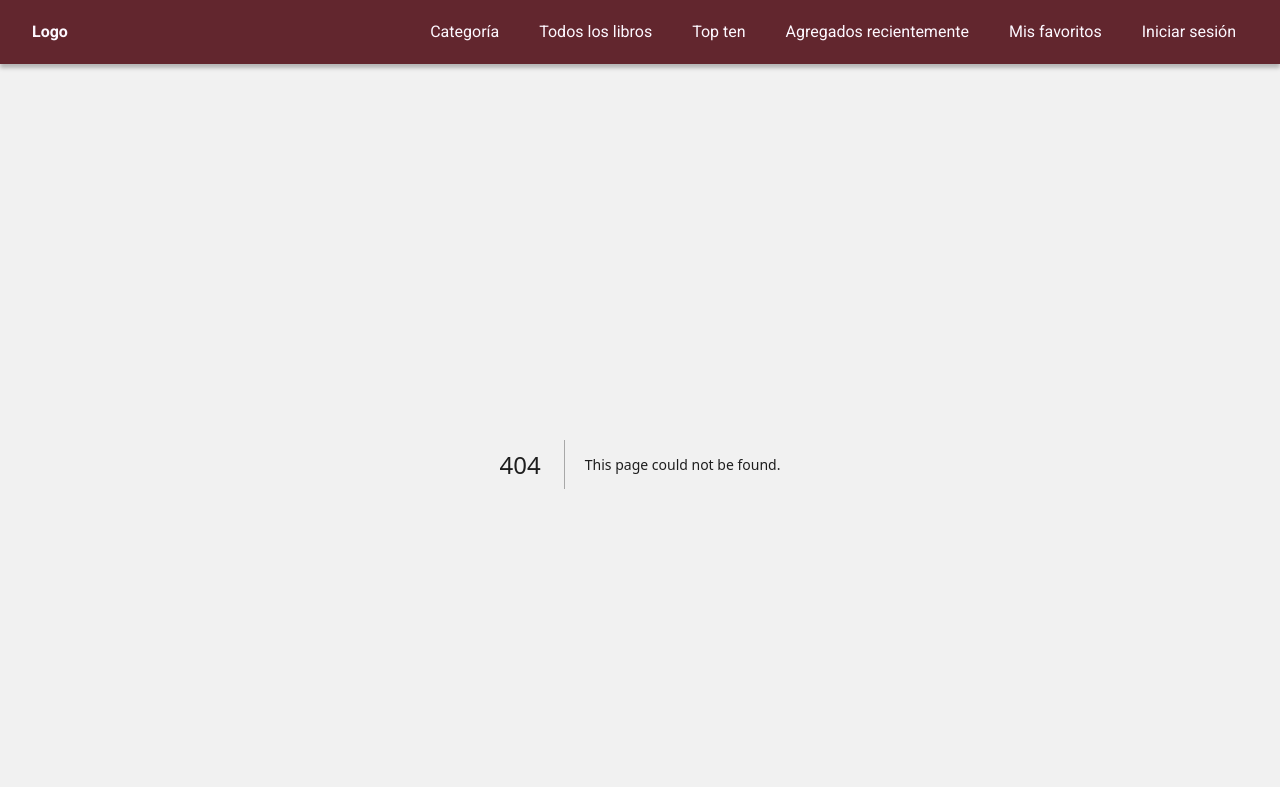
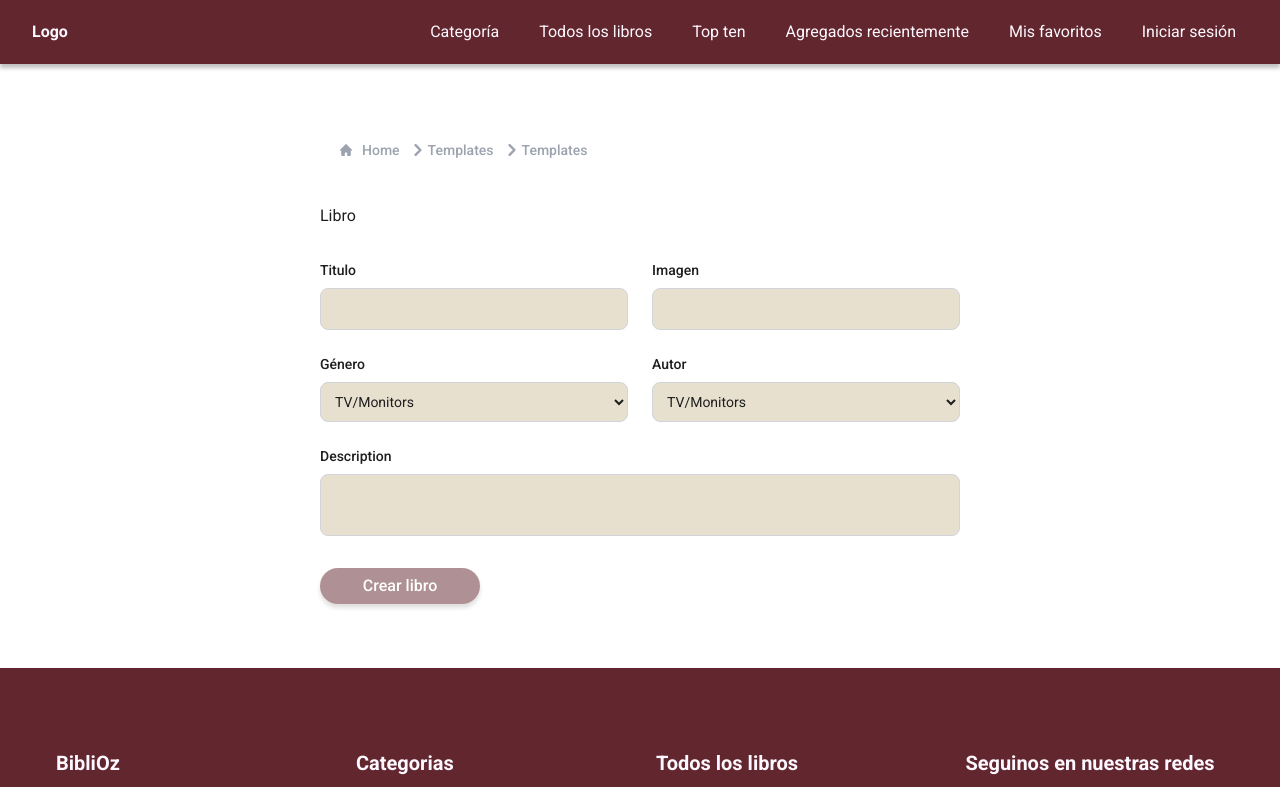
Before and after one commit to No-Country-simulation/s17-13-t-python-react, a Next.js app in the folder frontend/: page /manager/book in a window 1280 px wide. Before the commit this address had no page. Shown: the top 787 px of the page. Built offline with nearby package versions, Linux system fonts and the light colour scheme; what @midudev/tailwind-animations would draw is missing.

Commit message:
avances  from book manager

```diff
--- a/frontend/package.json
+++ b/frontend/package.json
@@ -20,6 +20,7 @@
     "react-dom": "^18",
     "react-hook-form": "^7.53.0",
     "react-icons": "^5.3.0",
+    "sonner": "^1.5.0",
     "swiper": "^11.1.11",
     "zod": "^3.23.8",
     "zustand": "^4.5.5"
--- a/frontend/src/app/layout.tsx
+++ b/frontend/src/app/layout.tsx
@@ -2,6 +2,7 @@ import type { Metadata } from 'next';
 import { Roboto } from 'next/font/google';
 import Footer from '@/components/Footer';
 import Navbar from '@/components/Navbar';
+import { Toaster } from 'sonner';
 import './globals.css';
 
 const roboto = Roboto({
@@ -25,6 +26,7 @@ export default function RootLayout({
     <html lang="en">
       <body className={`grid-layout min-h-dvh bg-secondary text-primary ${roboto.className}`}>
         <Navbar />
+        <Toaster />
         <main className="overflow-x-hidden">{children}</main>
         <Footer />
       </body>
--- /dev/null
+++ b/frontend/src/app/manager/_components/AuthorForm.tsx
@@ -0,0 +1,5 @@
+export default function AuthorForm() {
+  return (
+    <div>AuthorForm</div>
+  )
+}
--- /dev/null
+++ b/frontend/src/app/manager/_components/BookForm.tsx
@@ -0,0 +1,96 @@
+'use client'
+
+import { zodResolver } from '@hookform/resolvers/zod';
+import { useForm, SubmitHandler } from 'react-hook-form';
+import { toast } from 'sonner';
+import { BookValues, bookSchema } from '../_validators/bookSchema';
+import FeedbackButton from '@/components/FeedbackButton';
+
+export default function BookForm() {
+  const {
+    handleSubmit,
+    control,
+    formState: { errors, isSubmitting, isValid },
+  } = useForm<BookValues>({
+    resolver: zodResolver(bookSchema),
+    mode: 'onChange',
+  });
+
+  const onSubmit: SubmitHandler<BookValues> = async (bookData) => {
+    toast('My first toast');
+    console.log(bookData);
+  };
+
+  return (
+    <form className='grid gap-8' onSubmit={handleSubmit(onSubmit)} autoComplete={'off'}>
+      <div className="grid gap-4 sm:grid-cols-2 sm:gap-6">
+        <div className="w-full">
+          <label htmlFor="title" className="mb-2 block text-sm font-medium">
+            Titulo
+          </label>
+          <input
+            type="text"
+            name="description"
+            id="title"
+            className="focus:ring-primary-600 focus:border-primary-600 dark:focus:ring-primary-500 dark:focus:border-primary-500 block w-full rounded-lg border border-gray-300 bg-light p-2.5 text-sm dark:border-gray-600 dark:placeholder-gray-400"
+          />
+        </div>
+        <div className="w-full">
+          <label htmlFor="price" className="mb-2 block text-sm font-medium">
+            Imagen
+          </label>
+          <input
+            type="text"
+            name="imagen"
+            id="price"
+            className="focus:ring-primary-600 focus:border-primary-600 dark:focus:ring-primary-500 dark:focus:border-primary-500 block w-full rounded-lg border border-gray-300 bg-light p-2.5 text-sm dark:border-gray-600 dark:placeholder-gray-400"
+          />
+        </div>
+        <div>
+          <label htmlFor="category" className="mb-2 block text-sm font-medium">
+            Género
+          </label>
+          <select
+            id="gender"
+            className="focus:ring-primary-500 focus:border-primary-500 dark:focus:ring-primary-500 dark:focus:border-primary-500 block w-full rounded-lg border border-gray-300 bg-light p-2.5 text-sm dark:border-gray-600 dark:placeholder-gray-400"
+          >
+            <option value="TV">TV/Monitors</option>
+            <option value="PC">PC</option>
+            <option value="GA">Gaming/Console</option>
+            <option value="PH">Phones</option>
+          </select>
+        </div>
+        <div>
+          <label htmlFor="author" className="mb-2 block text-sm font-medium">
+            Autor
+          </label>
+          <select
+            id="author"
+            className="focus:ring-primary-500 focus:border-primary-500 dark:focus:ring-primary-500 dark:focus:border-primary-500 block w-full rounded-lg border border-gray-300 bg-light p-2.5 text-sm dark:border-gray-600 dark:placeholder-gray-400"
+          >
+            <option value="TV">TV/Monitors</option>
+            <option value="PC">PC</option>
+            <option value="GA">Gaming/Console</option>
+            <option value="PH">Phones</option>
+          </select>
+        </div>
+        <div className="sm:col-span-2">
+          <label htmlFor="description" className="mb-2 block text-sm font-medium">
+            Description
+          </label>
+          <textarea
+            id="description"
+            className="focus:ring-primary-500 focus:border-primary-500 dark:focus:ring-primary-500 dark:focus:border-primary-500 block w-full resize-none rounded-lg border border-gray-300 bg-light p-2.5 text-sm dark:border-gray-600"
+          ></textarea>
+        </div>
+      </div>
+      <FeedbackButton
+          feedback="Completa todos los campos"
+          isValid={isValid}
+          isSubmitting={isSubmitting}
+          type="submit"
+          text="Crear libro"
+        />
+    </form>
+  );
+}
--- /dev/null
+++ b/frontend/src/app/manager/_components/GenderForm.tsx
@@ -0,0 +1,46 @@
+'use client'
+
+import { zodResolver } from "@hookform/resolvers/zod";
+import { useForm, SubmitHandler } from "react-hook-form";
+import { toast } from "sonner";
+import { BookValues, bookSchema } from "../_validators/bookSchema";
+
+export default function GenderForm() {
+  const {
+    handleSubmit,
+    control,
+    formState: { errors, isSubmitting, isValid },
+  } = useForm<BookValues>({
+    resolver: zodResolver(bookSchema),
+    mode: 'onChange',
+  });
+
+  const onSubmit: SubmitHandler<BookValues> = async (bookData) => {
+    toast('My first toast');
+    console.log(bookData);
+  };
+
+  return (
+    <form onSubmit={handleSubmit(onSubmit)} autoComplete={'off'}>
+      <div className="grid gap-4 sm:grid-cols-2 sm:gap-6">
+        <div className="w-full">
+          <label htmlFor="title" className="mb-2 block text-sm font-medium">
+            Titulo
+          </label>
+          <input
+            type="text"
+            name="description"
+            id="title"
+            className="focus:ring-primary-600 focus:border-primary-600 dark:focus:ring-primary-500 dark:focus:border-primary-500 block w-full rounded-lg border border-gray-300 bg-light p-2.5 text-sm dark:border-gray-600 dark:placeholder-gray-400"
+          />
+        </div>
+      </div>
+      <button
+        type="submit"
+        className="bg-primary-700 focus:ring-primary-200 dark:focus:ring-primary-900 hover:bg-primary-800 ml-auto mt-4 block items-center rounded-lg bg-main px-8 py-2.5 text-center text-sm font-medium text-white focus:ring-4 sm:mt-6"
+      >
+        Add product
+      </button>
+    </form>
+  );
+}
--- /dev/null
+++ b/frontend/src/app/manager/_components/NavbarManager.tsx
@@ -0,0 +1,81 @@
+'use client'
+
+import Link from 'next/link';
+import { usePathname } from 'next/navigation';
+
+export default function NavbarManager() {
+  const currentPath = usePathname();
+  const activeLink = (path: string) => (currentPath === path ? 'text-auxiliary' : '');
+  const anchorStyle =
+    'inline-flex items-center text-gray-400 text-sm font-medium hover:text-auxiliary';
+
+    console.log(currentPath);
+
+  return (
+    <nav
+      className="flex rounded-lg border-gray-200 px-5 py-3 dark:border-gray-700"
+      aria-label="Breadcrumb"
+    >
+      <ol className="inline-flex items-center space-x-1 md:space-x-2 rtl:space-x-reverse">
+        <li className="inline-flex items-center">
+          <Link href="/bookManager" className={`${anchorStyle} ${activeLink('/bookManager')}`}>
+            <svg
+              className="me-2.5 h-3 w-3"
+              aria-hidden="true"
+              xmlns="http://www.w3.org/2000/svg"
+              fill="currentColor"
+              viewBox="0 0 20 20"
+            >
+              <path d="m19.707 9.293-2-2-7-7a1 1 0 0 0-1.414 0l-7 7-2 2a1 1 0 0 0 1.414 1.414L2 10.414V18a2 2 0 0 0 2 2h3a1 1 0 0 0 1-1v-4a1 1 0 0 1 1-1h2a1 1 0 0 1 1 1v4a1 1 0 0 0 1 1h3a2 2 0 0 0 2-2v-7.586l.293.293a1 1 0 0 0 1.414-1.414Z" />
+            </svg>
+            Home
+          </Link>
+        </li>
+        <li>
+          <div className="flex items-center">
+            <svg
+              className="mx-1 block h-3 w-3 text-gray-400 rtl:rotate-180"
+              aria-hidden="true"
+              xmlns="http://www.w3.org/2000/svg"
+              fill="none"
+              viewBox="0 0 6 10"
+            >
+              <path
+                stroke="currentColor"
+                strokeLinecap="round"
+                strokeLinejoin="round"
+                strokeWidth="2"
+                d="m1 9 4-4-4-4"
+              />
+            </svg>
+            <Link href="#" className={`${anchorStyle} ${activeLink('/bookManager')}`}>
+              Templates
+            </Link>
+          </div>
+        </li>
+        <li>
+          <div className="flex items-center">
+            <svg
+              className="mx-1 block h-3 w-3 text-gray-400 rtl:rotate-180"
+              aria-hidden="true"
+              xmlns="http://www.w3.org/2000/svg"
+              fill="none"
+              viewBox="0 0 6 10"
+            >
+              <path
+                stroke="currentColor"
+                strokeLinecap="round"
+                strokeLinejoin="round"
+                strokeWidth="2"
+                d="m1 9 4-4-4-4"
+              />
+            </svg>
+            <Link href="#" className={`${anchorStyle} ${activeLink('/bookManager')}`}>
+              Templates
+            </Link>
+          </div>
+        </li>
+      </ol>
+    </nav>
+  );
+}
--- /dev/null
+++ b/frontend/src/app/manager/_validators/bookSchema.ts
@@ -0,0 +1,11 @@
+import { TypeOf, z } from 'zod';
+
+export const bookSchema = z.object({
+  titulo: z.string().min(1, 'Requerido'),
+  descripcion: z.string().min(1, 'Requerido'),
+  imagen: z.string().min(1, 'Requerido'),
+  genero: z.string().min(1, 'Requerido'),
+  author: z.string().min(1, 'Requerido'),
+});
+
+export type BookValues = z.infer<typeof bookSchema>;
--- /dev/null
+++ b/frontend/src/app/manager/book/page.tsx
@@ -0,0 +1,10 @@
+import BookForm from '../_components/BookForm';
+
+export default function BookManager() {
+  return (
+    <>
+      <h2>Libro</h2>
+      <BookForm />
+    </>
+  );
+}
--- /dev/null
+++ b/frontend/src/app/manager/layout.tsx
@@ -0,0 +1,13 @@
+import NavbarManager from './_components/NavbarManager';
+import { ReactNode } from 'react';
+
+export default function BookManager({ children }: { children: ReactNode }) {
+  return (
+    <section className="h-full bg-white">
+      <div className="mx-auto grid max-w-2xl gap-8 px-4 py-8 lg:py-16">
+        <NavbarManager />
+        {children}
+      </div>
+    </section>
+  );
+}
--- /dev/null
+++ b/frontend/src/app/manager/page.tsx
@@ -0,0 +1,5 @@
+export default function ManagerPage() {
+  return (
+    <div className="h-[calc(100dvh-14rem)]">page</div>
+  )
+}
```
Also changed, not shown: 1 other file (tests, documents, lock files or other folders).
